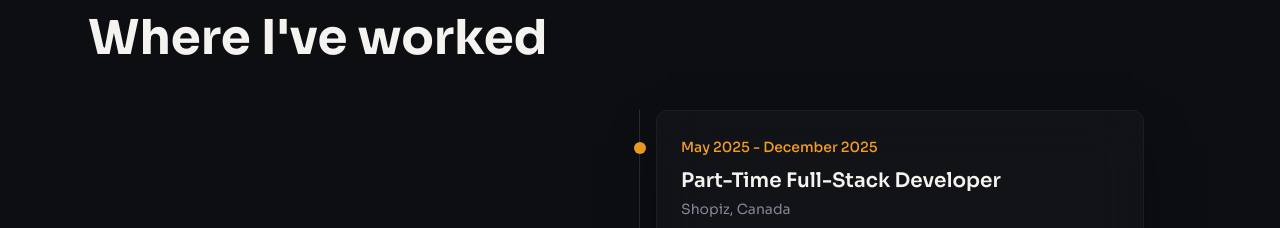
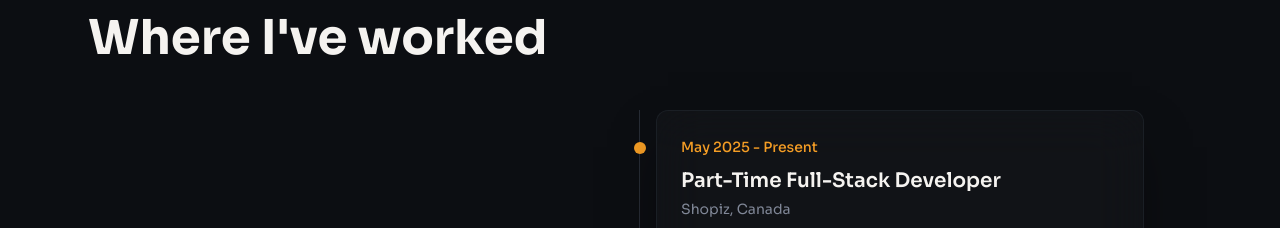
Before and after one commit to rubaizmomin/portfolio, a React (Vite) app: page / in a window 1280 px wide. Shown: the part 1660-1888 px from the top of the page. Built offline with nearby package versions, Linux system fonts and the light colour scheme; the HTML template or start-up script is replaced by a standard one.

Commit message:
add speed insights

```diff
--- a/package.json
+++ b/package.json
@@ -41,6 +41,7 @@
     "@radix-ui/react-tooltip": "^1.2.7",
     "@tanstack/react-query": "^5.83.0",
     "@vercel/analytics": "^1.6.1",
+    "@vercel/speed-insights": "^1.3.1",
     "class-variance-authority": "^0.7.1",
     "clsx": "^2.1.1",
     "cmdk": "^1.1.1",
@@ -67,7 +68,7 @@
     "@eslint/js": "^9.32.0",
     "@tailwindcss/typography": "^0.5.16",
     "@types/node": "^22.16.5",
-    "@types/react": "^18.3.23",
+    "@types/react": "^18.3.27",
     "@types/react-dom": "^18.3.7",
     "@vitejs/plugin-react-swc": "^3.11.0",
     "autoprefixer": "^10.4.21",
--- a/src/App.tsx
+++ b/src/App.tsx
@@ -7,6 +7,7 @@ import { ThemeProvider } from "next-themes";
 import Index from "./pages/Index";
 import NotFound from "./pages/NotFound";
 import { Analytics } from "@vercel/analytics/react";
+import { SpeedInsights } from "@vercel/speed-insights/next"
 
 const queryClient = new QueryClient();
 
@@ -17,6 +18,7 @@ const App = () => (
         <Toaster />
         <Sonner />
           <Analytics />
+          <SpeedInsights />
         <BrowserRouter>
           <Routes>
             <Route path="/" element={<Index />} />
--- a/src/components/portfolio/ExperienceSection.tsx
+++ b/src/components/portfolio/ExperienceSection.tsx
@@ -7,7 +7,7 @@ const experiences = [
   {
     title: "Part-Time Full-Stack Developer",
     company: "Shopiz, Canada",
-    period: "May 2025 - December 2025",
+    period: "May 2025 - Present",
     description:
       `Engineered a cost-effective solution to a budget challenge by developing a custom Shopify integration for order creation and invoicing, implementing access controls to safeguard sensitive data and reduce recurring subscription expenses by $6,000+ per year.
 
```
Also changed, not shown: 1 other file (tests, documents, lock files or other folders).
